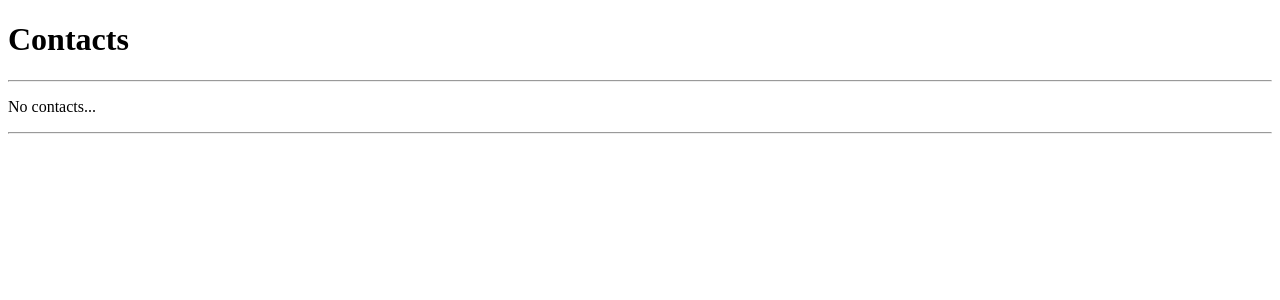
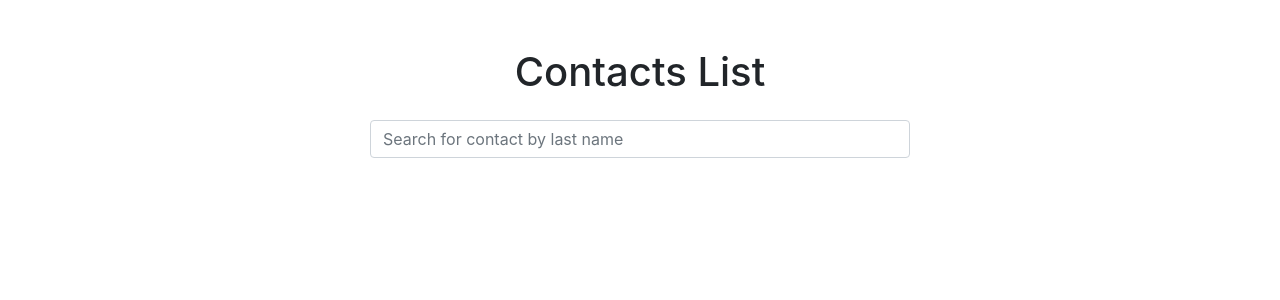
Before and after one commit to ericjbs/phonebook, a Vue app in the folder phonebook-front/: page / in a window 1280 px wide. Shown: the top 300 px of the page. Built offline with nearby package versions, Linux system fonts and the light colour scheme; the HTML template or start-up script is replaced by a standard one.

Commit message:
Add a functional contact list with front search

```diff
--- a/phonebook-front/package.json
+++ b/phonebook-front/package.json
@@ -8,6 +8,8 @@
     "lint": "vue-cli-service lint"
   },
   "dependencies": {
+    "bootstrap": "^5.2.3",
+    "bootstrap-icons": "^1.10.4",
     "core-js": "^3.8.3",
     "vue": "^3.2.13"
   },
--- a/phonebook-front/src/components/ContactForm.vue
+++ b/phonebook-front/src/components/ContactForm.vue
@@ -1,21 +1,19 @@
 <template>
-    <div>
-
-    </div>
+    <div></div>
 </template>
 
 <script>
 export default {
-    data() {
-        return {
-            contacts: [],
-            firstName: '',
-            lastName: '',
-            phoneNumber: ''
-        }
-    },
-    methods: {
+  data() {
+    return {};
+  },
+  methods: {},
+};
+</script>
 
-    }
-}
-</script>
+<style scoped>
+/* Estilos do Bootstrap */
+@import url("https://maxcdn.bootstrapcdn.com/bootstrap/4.5.2/css/bootstrap.min.css");
+/* Estilos do Font Awesome */
+@import url("https://cdnjs.cloudflare.com/ajax/libs/font-awesome/5.15.3/css/all.min.css");
+</style>
--- a/phonebook-front/src/components/ContactList.vue
+++ b/phonebook-front/src/components/ContactList.vue
@@ -1,56 +1,99 @@
 <template>
-  <div class="container">
-    <h1>Contacts</h1>
-    <hr />
-    <div class="list-group">
-      <p v-if="contacts.length <= 0">No contacts...</p>
-      <div
-        v-else
-        class="list-group-item"
-        v-for="(contact, index) in allContacts"
-        v-bind:key="index"
-      >
-        <span class="fullName"
-          ><strong>{{ contact.firstName }} {{ contact.LastName }}</strong></span
-        >
-        <div>
-          <a href="#" title="Delete" v-on:click.prevent="removeContact(index)"
-            >Delete</a
-          >
-        </div>
+  <div class="container mt-5">
+    <h1 class="text-center mb-4">Contacts List</h1>
+    <div class="row">
+      <div class="col-sm-6 col-md-6 col-lg-6 offset-md-3">
+        <form class="form-inline mb-4" @submit.prevent="searchContacts">
+          <input
+            v-model="searchTerm"
+            type="text"
+            class="form-control col-sm-12 col-md-12 col-lg-12"
+            placeholder="Search for contact by last name"
+          />
+        </form>
       </div>
     </div>
-    <hr />
+    <div class="row">
+      <div class="col-sm-6 col-md-6 col-lg-6 offset-md-3">
+        <ul class="list-group">
+          <li
+            v-for="contact in filteredContacts"
+            :key="contact.id"
+            class="list-group-item d-flex justify-content-between align-items-center"
+          >
+            <div>
+              <h5 class="mb-1">{{ contact.name }}</h5>
+              <p class="mb-1">{{ contact.phone }}</p>
+            </div>
+            <div>
+              <button
+                @click="deleteContact(contact.id)"
+                class="btn btn-danger btn-md"
+              >
+                <i class="fas fa-trash"></i>
+              </button>
+            </div>
+          </li>
+        </ul>
+      </div>
+    </div>
   </div>
 </template>
-
 <script>
 export default {
   data() {
     return {
-      contacts: [],
-      firstName: "",
-      lastName: "",
-      phoneNumber: "",
+      searchTerm: "",
+      filteredContacts: [],
+      contacts: [
+        {
+          id: 1,
+          name: "Contact Name 1",
+          email: "contact1@example.com",
+          phone: "123456789",
+          otherInformation: "Other information 1",
+        },
+        {
+          id: 2,
+          name: "Contact Name 2",
+          email: "contact2@example.com",
+          phone: "987654321",
+          otherInformation: "Other information 2",
+        },
+        // Add more contacts here
+      ],
     };
   },
   methods: {
-    addContact(contact) {
-      this.contacts.push(contact);
+    searchContacts() {
+      const searchTerm = this.searchTerm.toLowerCase();
+
+      // Filter contacts based on search term
+      this.filteredContacts = this.contacts.filter((contact) => {
+        return (
+          contact.name.toLowerCase().includes(searchTerm) ||
+          contact.email.toLowerCase().includes(searchTerm)
+        );
+      });
     },
-    removeContact(index) {
-        this.contacts.splice(index);
+    clearSearch() {
+      this.searchTerm = ""; // Clear search term
+      this.filteredContacts = this.contacts; // Update filtered contacts list to show all contacts
+    },
+    deleteContact(contactId) {
+      this.contacts.splice(contactId);
     },
   },
-  computed: {
-    allContacts() {
-      return this.contacts.map((contact) => ({
-        ...contact,
-        firstName: contact.firstName.trim(),
-        lastName: contact.lastName.trim(),
-        phoneNumber: contact.phoneNumber.trim(),
-      }));
+  watch: {
+    searchTerm() {
+      this.searchContacts();
     },
   },
 };
 </script>
+<style scoped>
+/* Bootstrap Styles */
+@import url("https://maxcdn.bootstrapcdn.com/bootstrap/4.5.2/css/bootstrap.min.css");
+/* Font Awesome Styles */
+@import url("https://cdnjs.cloudflare.com/ajax/libs/font-awesome/5.15.3/css/all.min.css");
+</style>
```
Also changed, not shown: 1 other file (tests, documents, lock files or other folders).
